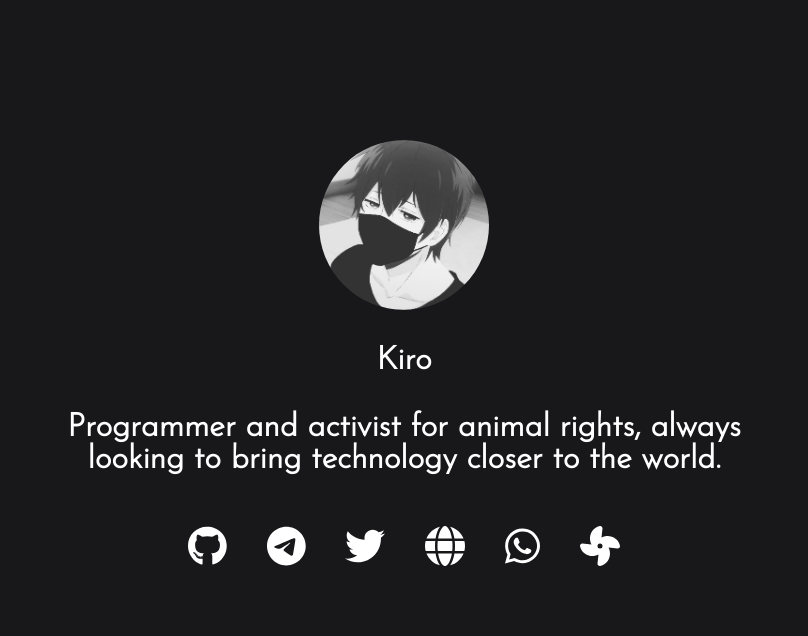
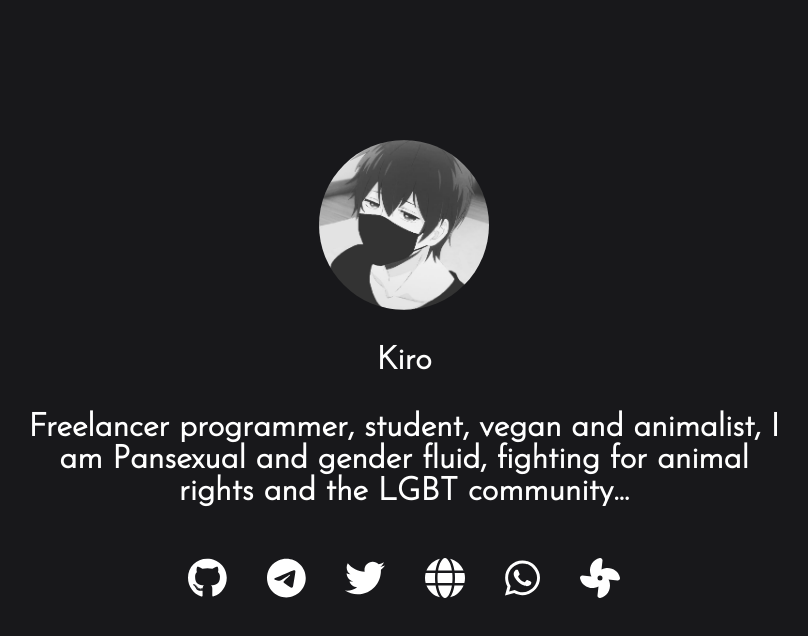
Before and after one commit to aroonct/mislinks, a React (Create React App) app: page / in a window 1280 px wide. Shown: the top 636 px of the page, without its empty margins (236-1044 px from the left). Built offline with nearby package versions, Linux system fonts and the light colour scheme.

Commit message:
Update Principal.jsx

```diff
--- a/src/component/Principal.jsx
+++ b/src/component/Principal.jsx
@@ -14,7 +14,7 @@ function Principal(props) {
     </div>
     <h1 className='nombre' >Kiro</h1>
     <div className='contenedordesc' >
-      <h1 className='desc' >Programmer and activist for animal rights, always looking to bring technology closer to the world.</h1>
+      <h1 className='desc' >Freelancer programmer, student, vegan and animalist, I am Pansexual and gender fluid, fighting for animal rights and the LGBT community...</h1>
     </div>
       <div className='links' >
         <a target='_blank' href='https://github.com/kirohn24'><FontAwesomeIcon className='iconos' icon={faGithub} /></a>
```
